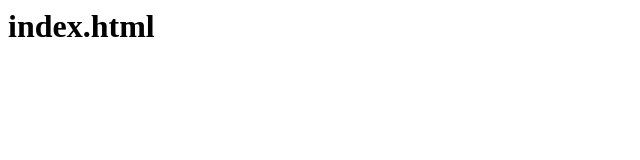
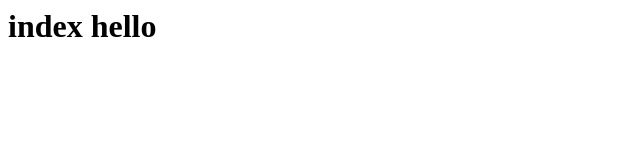
Before and after one commit to Radeamin/githubtestrepo, a plain HTML site: page index.html in a window 1280 px wide. Shown: the full height of the page, 0-640 px from the left. Drawn offline with Linux system fonts and the light colour scheme.

Commit message:
Update index.html

```diff
--- a/index.html
+++ b/index.html
@@ -1 +1 @@
-<h1>index.html</h1>
+<h1>index hello</h1>
```
